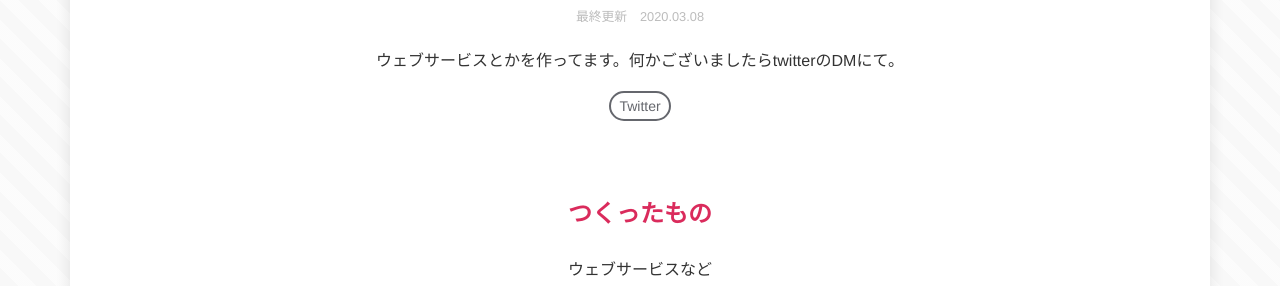
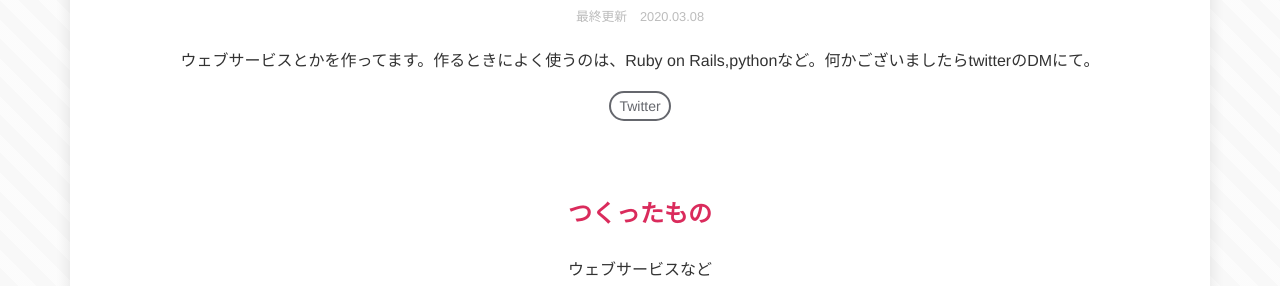
Before and after one commit to ereyester/portfolio, a plain HTML site: page index.html in a window 1280 px wide. Shown: the part 514-800 px from the top of the page. Drawn offline with Linux system fonts and the light colour scheme.

Commit message:
使用言語

```diff
--- a/index.html
+++ b/index.html
@@ -21,7 +21,7 @@
 
           <h1 class="center">きのう@ereyester</h1>
           <p class="update">最終更新　2020.03.08</p>
-          <p class="center">ウェブサービスとかを作ってます。何かございましたらtwitterのDMにて。</p>
+          <p class="center">ウェブサービスとかを作ってます。作るときによく使うのは、Ruby on Rails,pythonなど。何かございましたらtwitterのDMにて。</p>
 
             <ul class="sns-list center">
               <li><a href="https://twitter.com/ereyester" class="twitter" target="_blank">Twitter</a></li>
```
